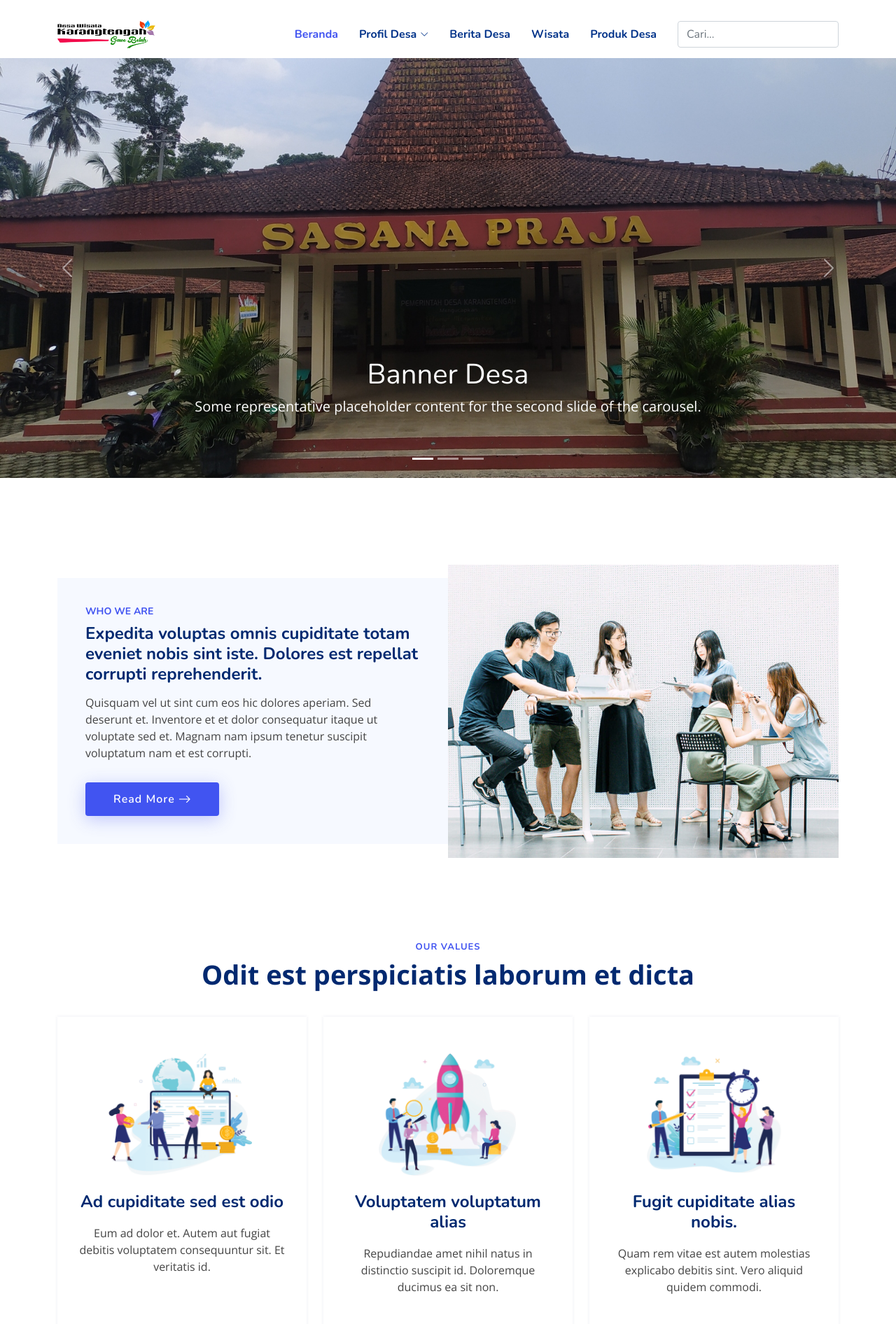
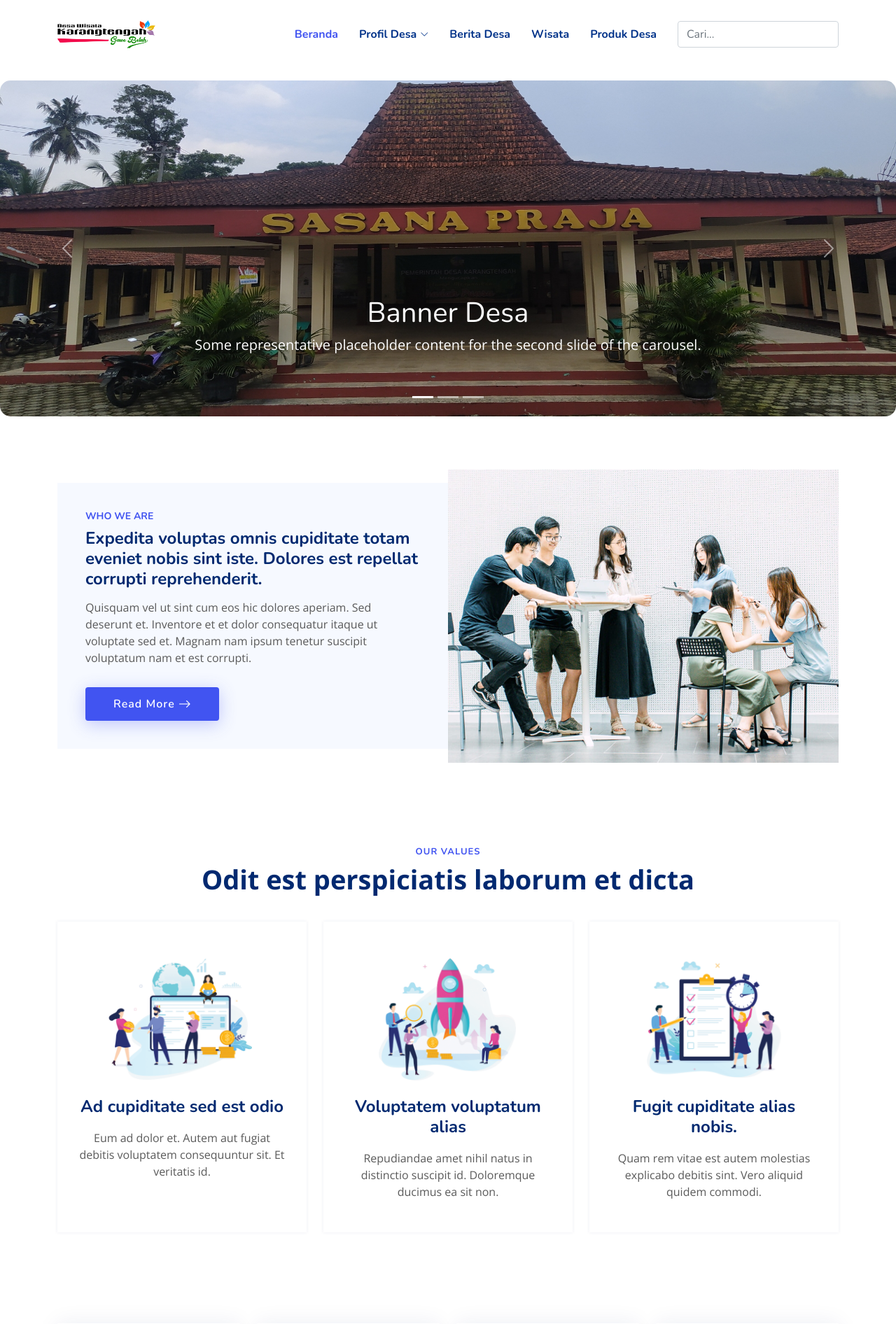
Before and after one commit to hudaputrasantosa/website-desawisata-karangtengah, a PHP site: page / in a window 1280 px wide. Shown: the top 1892 px of the page at 70% size. Run offline with PHP 8.4, Linux system fonts and the light colour scheme.

Commit message:
update-carousel-structure

```diff
--- a/assets/css/carousel.css
+++ b/assets/css/carousel.css
@@ -3,9 +3,9 @@
 /* Padding below the footer and lighter body text */
 
 body {
-  padding-top: 3rem;
-  padding-bottom: 3rem;
-  color: 5a5a5a;
+  padding-top: 5rem;
+  padding-bottom: 1rem;
+  color: #5a5a5a;
 }
 
 
@@ -14,8 +14,9 @@ body {
 
 /* Carousel base class */
 .carousel {
-  margin-bottom: 4rem;
+  margin-bottom: 1rem;
 }
+
 /* Since positioning the image, we need to help out the caption */
 .carousel-caption {
   bottom: 3rem;
@@ -24,11 +25,21 @@ body {
 
 /* Declare heights because of positioning of img element */
 .carousel-item {
-  height: 600px;
+  height: 30rem;
+  width: 100%;
+  margin-left: auto;
+  margin-right: auto;
+
 }
-.carousel-item > img {
-margin-top: -20px;
-margin-bottom: auto;
+
+.carousel-item>img {
+  position: absolute;
+  top: 0;
+  left: 0;
+  min-width: 100%;
+  height: 100%;
+  margin: auto;
+  border-radius: 15px;
 }
 
 
@@ -40,14 +51,17 @@ margin-bottom: auto;
   margin-bottom: 1.5rem;
   text-align: center;
 }
+
 .marketing h2 {
   font-weight: 400;
 }
+
 /* rtl:begin:ignore */
 .marketing .col-lg-4 p {
   margin-right: .75rem;
   margin-left: .75rem;
 }
+
 /* rtl:end:ignore */
 
 
@@ -55,7 +69,8 @@ margin-bottom: auto;
 ------------------------- */
 
 .featurette-divider {
-  margin: 5rem 0; /* Space out the Bootstrap <hr> more */
+  margin: 5rem 0;
+  /* Space out the Bootstrap <hr> more */
 }
 
 /* Thin out the marketing headings */
@@ -71,6 +86,7 @@ margin-bottom: auto;
 -------------------------------------------------- */
 
 @media (min-width: 40em) {
+
   /* Bump up size of carousel content */
   .carousel-caption p {
     margin-bottom: 1.25rem;
@@ -86,5 +102,6 @@ margin-bottom: auto;
 @media (min-width: 62em) {
   .featurette-heading {
     margin-top: 7rem;
+    min-height: auto;
   }
 }
```
